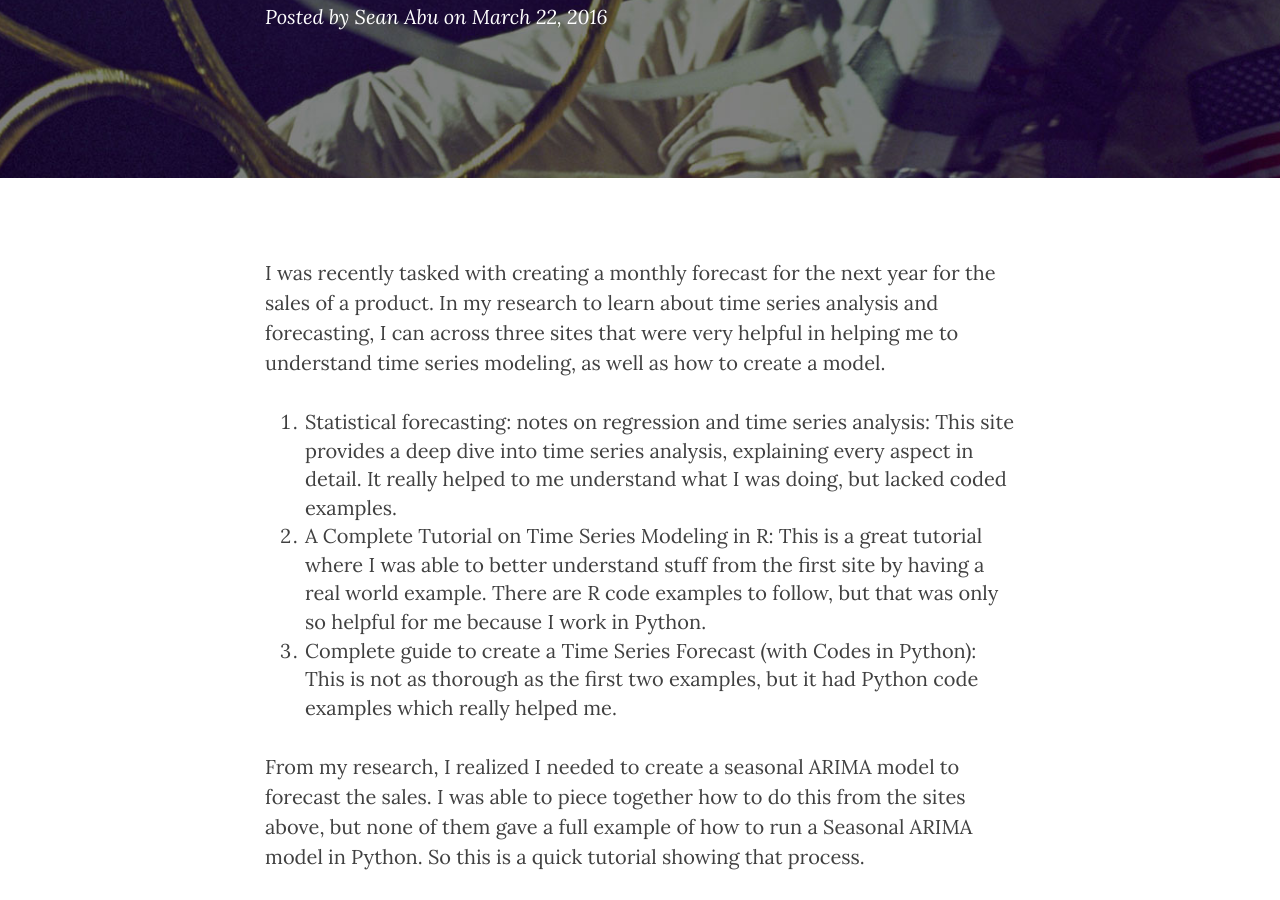
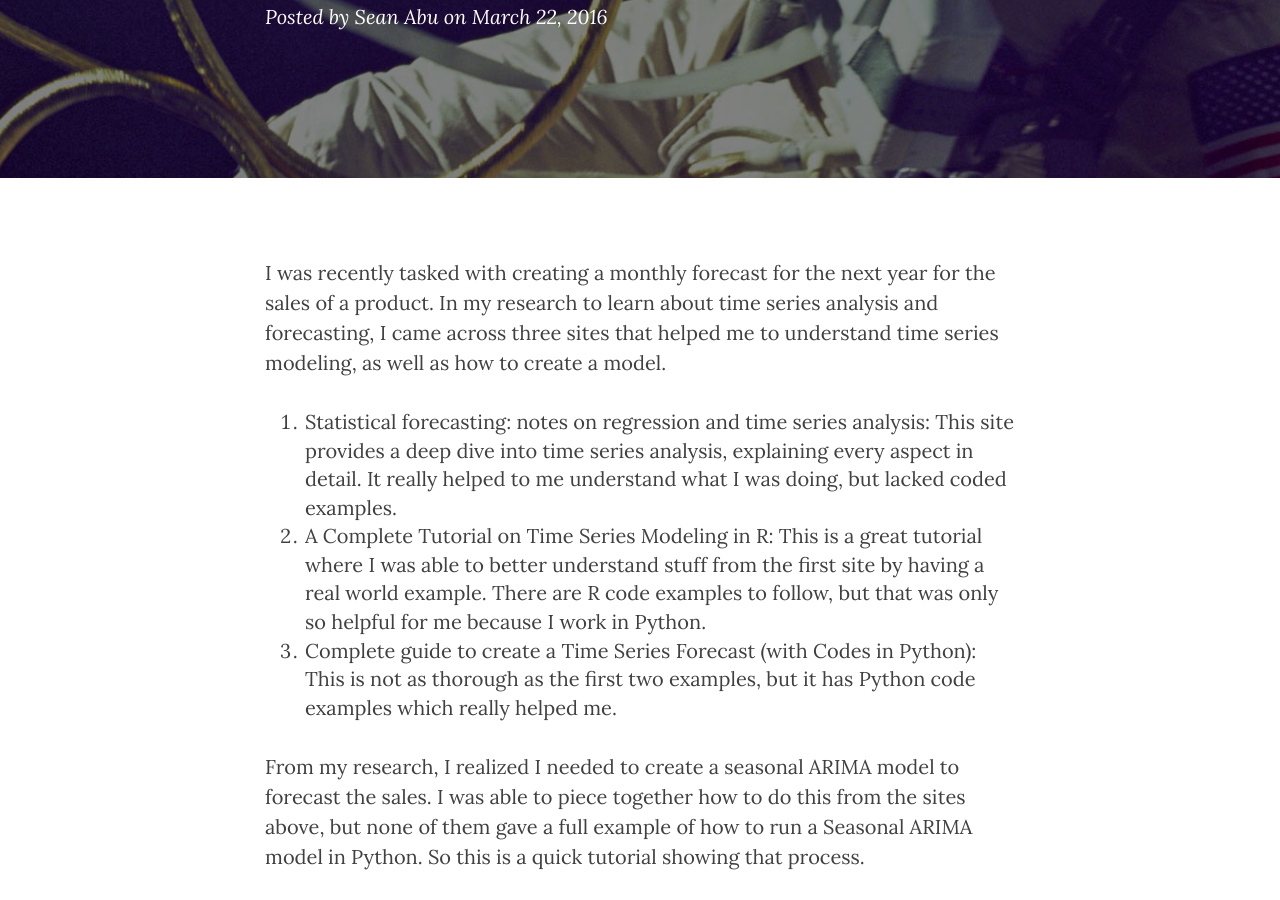
Before and after one commit to jingjingforest/jingjingforest.github.io, a Jekyll site: the page built from _posts/2016-03-22-time-series-seasonal-ARIMA-model-in-python.markdown, in a window 1280 px wide and 900 px high, scrolled down 391 px. Built offline with Jekyll 4.4.1, drawn with Linux system fonts in a browser that asks for light colours; nearby versions of some CDN libraries.

Commit message:
corrections

```diff
--- a/_posts/2016-03-22-time-series-seasonal-ARIMA-model-in-python.markdown
+++ b/_posts/2016-03-22-time-series-seasonal-ARIMA-model-in-python.markdown
@@ -7,11 +7,11 @@ author:     "Sean Abu"
 header-img: "img/post-bg-06.jpg"
 ---
 
-I was recently tasked with creating a monthly forecast for the next year for the sales of a product. In my research to learn about time series analysis and forecasting, I can across three sites that were very helpful in helping me to understand time series modeling, as well as how to create a model.
+I was recently tasked with creating a monthly forecast for the next year for the sales of a product. In my research to learn about time series analysis and forecasting, I came across three sites that helped me to understand time series modeling, as well as how to create a model.
 
 1.	[Statistical forecasting: notes on regression and time series analysis:](http://people.duke.edu/~rnau/411home.htm)  This site provides a deep dive into time series analysis, explaining every aspect in detail. It really helped to me understand what I was doing, but lacked coded examples.
 2.	[A Complete Tutorial on Time Series Modeling in R:](http://www.analyticsvidhya.com/blog/2015/12/complete-tutorial-time-series-modeling/) This is a great tutorial where I was able to better understand stuff from the first site by having a real world example.  There are R code examples to follow, but that was only so helpful for me because I work in Python.
-3.	[Complete guide to create a Time Series Forecast (with Codes in Python):](http://www.analyticsvidhya.com/blog/2016/02/time-series-forecasting-codes-python/) This is not as thorough as the first two examples, but it had Python code examples which really helped me.
+3.	[Complete guide to create a Time Series Forecast (with Codes in Python):](http://www.analyticsvidhya.com/blog/2016/02/time-series-forecasting-codes-python/) This is not as thorough as the first two examples, but it has Python code examples which really helped me.
 
 
 From my research, I realized I needed to create a seasonal ARIMA model to forecast the sales. I was able to piece together how to do this from the sites above, but none of them gave a full example of how to run a Seasonal ARIMA model in Python. So this is a quick tutorial showing that process.
```
